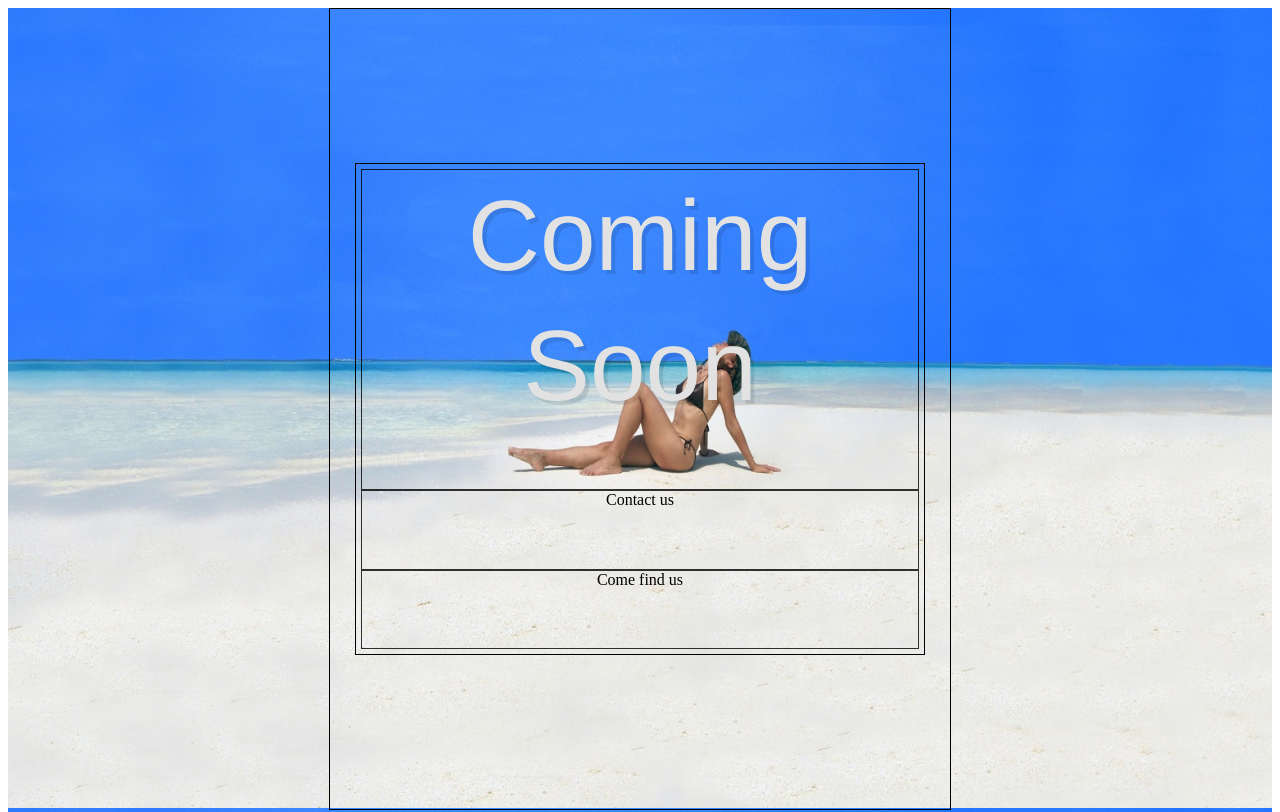
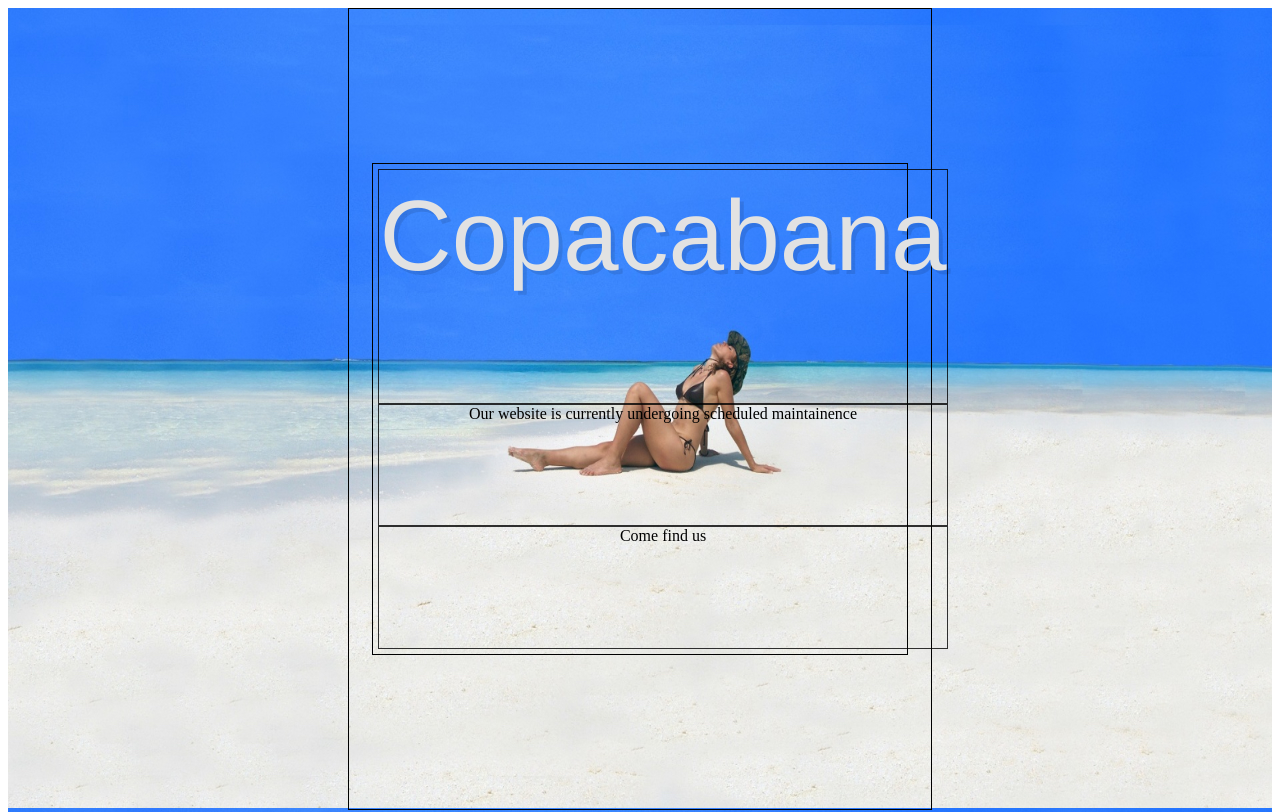
Before and after one commit to SamKnowles/tandy, a React (Create React App) app: page / in a window 1280 px wide. Shown: the top 812 px of the page. Built offline with nearby package versions, Linux system fonts and the light colour scheme.

Commit message:
changed some text on the main page

```diff
--- a/src/Components/Home.js
+++ b/src/Components/Home.js
@@ -6,8 +6,8 @@ function Home() {
         <div className='home-wrapper'>
                 <div className="left-box">
                     <div className='left-center'>
-                        <div className='top-box'>Coming Soon</div>
-                        <div className='middle-box'>Contact us</div>
+                        <div className='top-box'>Copacabana</div>
+                        <div className='middle-box'>Our website is currently undergoing scheduled maintainence</div>
                         <div className='bottom-box'>Come find us</div>
                     </div>
                 </div>
```
